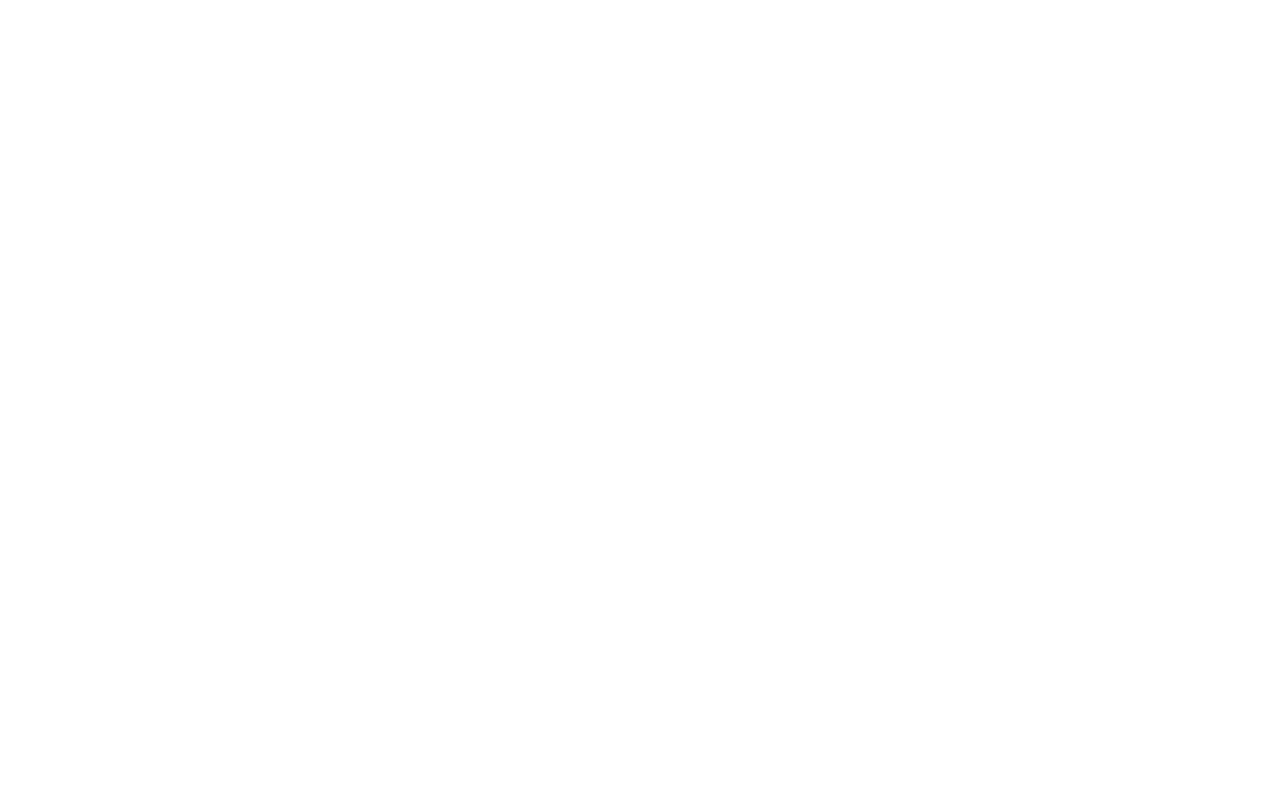
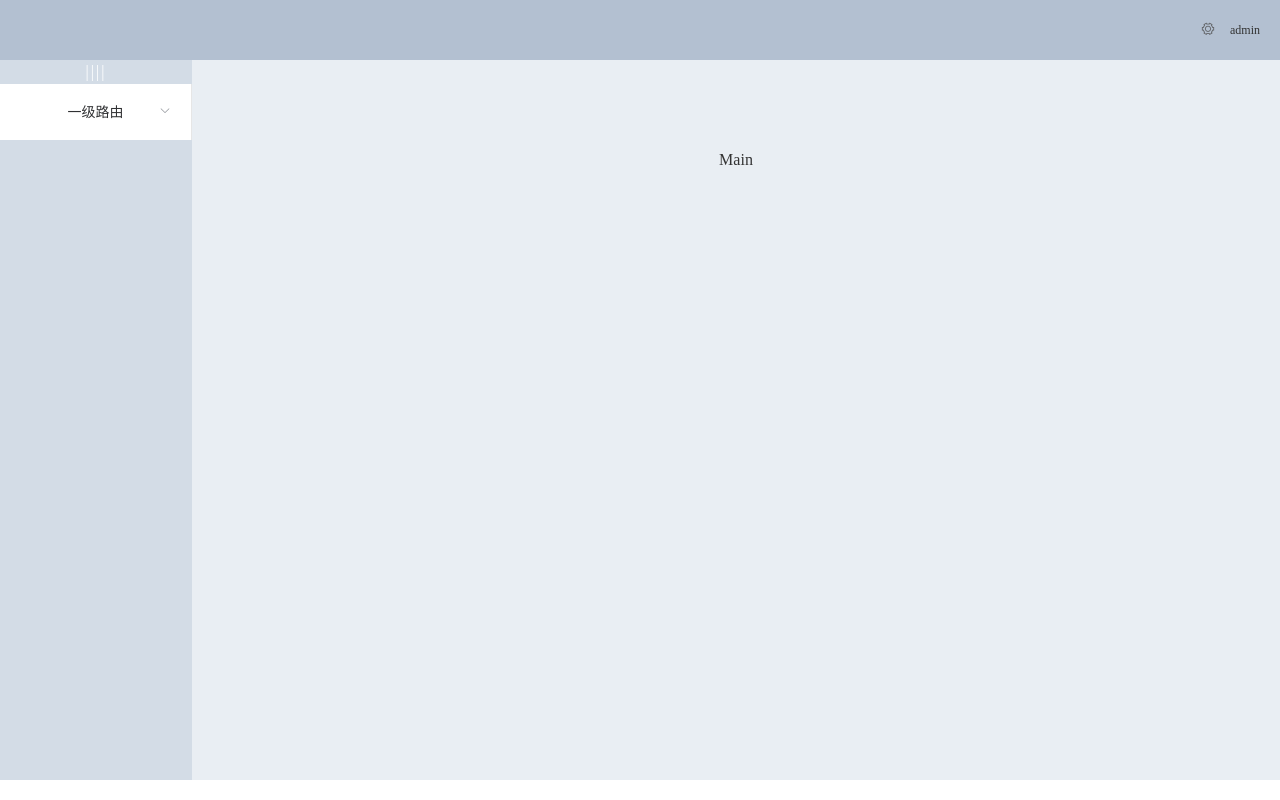
Before and after one commit to Memory1998/breeze-web, a Vue app: page /#/Home in a window 1280 px wide. Built offline with nearby package versions, Linux system fonts and the light colour scheme; the HTML template or start-up script is replaced by a standard one.

Commit message:
Home 布局

```diff
--- a/src/App.vue
+++ b/src/App.vue
@@ -4,4 +4,12 @@
   </div>
 </template>
 
-<style></style>
+<style>
+
+*{
+  padding: 0;
+  margin: 0;
+}
+
+
+</style>
--- a/src/api/admin/auth.js
+++ b/src/api/login.js
@@ -2,7 +2,6 @@
 import qs from "qs";
 
 export function token(data) {
-
   let dataObj = qs.stringify({
     client_id: process.env.VUE_APP_ACCESS_KEY_ID,
     client_secret: process.env.VUE_APP_ACCESS_KEY_SECRET,
--- a/src/components/UserLogin.vue
+++ b/src/components/UserLogin.vue
@@ -33,7 +33,7 @@
 </template>
 
 <script>
-import { token } from "@/api/admin/auth";
+import { token } from "@/api/login";
 
 export default {
   name: "userLogin",
@@ -59,8 +59,8 @@
       this.$refs.userLogin.validate((valid) => {
         if (valid) {
           token(this.userLogin).then((response) => {
-            console.log(response);
-            debugger;
+            localStorage.setItem("access_token", response.access_token);
+            this.$router.push("home");
           });
         } else {
           this.$message({
@@ -68,7 +68,7 @@
             message: "登录失败",
             type: "error",
           });
-
+          localStorage.removeItem("access_token");
           return false;
         }
       });
--- a/src/router/index.js
+++ b/src/router/index.js
@@ -9,6 +9,11 @@
     path: "/",
     name: "Login",
     component: Login,
+  },
+  {
+    path: "/Home",
+    name: "Home",
+    component: () => import(/* webpackChunkName: "home" */ "../views/Home.vue"),
   },
   {
     path: "/User",
--- /dev/null
+++ b/src/views/Home.vue
@@ -0,0 +1,101 @@
+<template>
+  <el-container style="margin: 0; padding: 0;">
+
+    <el-header style="text-align: right; font-size: 12px">
+      <el-dropdown>
+        <i class="el-icon-setting" style="margin-right: 15px"></i>
+        <el-dropdown-menu slot="dropdown">
+          <el-dropdown-item>登出</el-dropdown-item>
+          <el-dropdown-item>设置</el-dropdown-item>
+        </el-dropdown-menu>
+      </el-dropdown>
+      <span>admin</span>
+    </el-header>
+
+    <el-container style="height: 90vh">
+      <el-aside width="15vw">
+        <div class="collapase" @click="">||||</div>
+
+        <el-menu router>
+          <el-submenu :index="item.id + ''" v-for="item in menus" :key="item.id">
+            <template slot="title">
+              <span>{{ item.authName }}</span>
+            </template>
+            <el-menu-item :index="'/' + subItem.path" v-for="subItem in item.children" :key="subItem.id">
+              <span slot="title">{{ subItem.authName }}</span>
+            </el-menu-item>
+          </el-submenu>
+        </el-menu>
+
+      </el-aside>
+
+      <el-main>Main</el-main>
+
+    </el-container>
+
+  </el-container>
+</template>
+
+<script>
+export default {
+  name: "Home",
+  data: function () {
+    return {
+      isCollapse: false, // 决定左侧导航栏是否展开
+      handleOpen: false,
+      handleClose: false,
+      menus: [
+        {
+          authName: "一级路由",
+          path: "router",
+          children: [
+            {
+              authName: "二级路由",
+              path: "router"
+            }
+          ]
+        }
+      ],
+    };
+  },
+  computed: {
+
+  },
+  methods: {
+
+  },
+};
+</script>
+
+<style scoped>
+
+.el-header, .el-footer {
+  background-color: #B3C0D1;
+  color: #333;
+  text-align: center;
+  line-height: 60px;
+}
+
+.el-aside {
+  background-color: #D3DCE6;
+  color: #333;
+  text-align: center;
+  line-height: 200px;
+}
+
+.el-main {
+  background-color: #E9EEF3;
+  color: #333;
+  text-align: center;
+  line-height: 160px;
+}
+
+.collapase {
+  color: white;
+  letter-spacing: 2px;
+  text-align: center;
+  cursor: pointer;
+  line-height: 24px;
+}
+
+</style>
```
Also changed, not shown: 1 other file (tests, documents, lock files or other folders).
